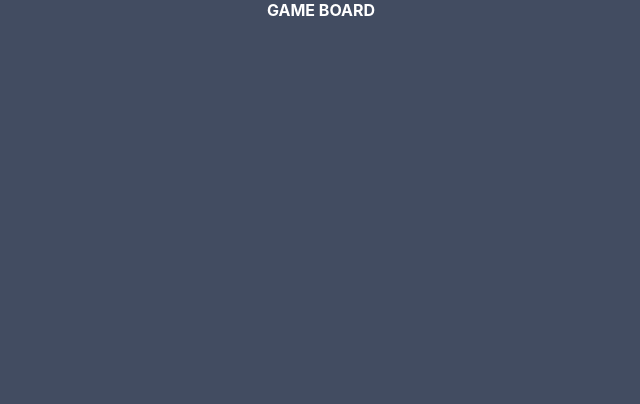
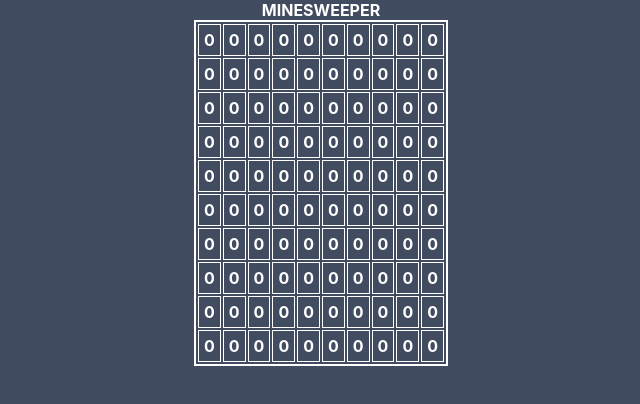
Before and after one commit to jhlescano/dev-exercise-minesweeper, a React (Create React App) app: page / in a window 1280 px wide. Shown: the top 404 px of the page, without its empty margins (319-959 px from the left). Built offline with nearby package versions, Linux system fonts and the light colour scheme.

Commit message:
WIP: basic Board and Cell components logic

```diff
--- /dev/null
+++ b/src/components/GameBoard/components/Board/components/Cell/index.tsx
@@ -0,0 +1,38 @@
+import React from 'react';
+import { ButtonBase } from '@material-ui/core';
+import './styles.css';
+
+export enum CellState {
+  PRISTINE = 'PRISTINE',
+  TOUCHED = 'TOUCHED',
+  FLAG = 'FLAG',
+  UNSURE = 'UNSURE'
+}
+
+export enum CellType {
+  BOMB = 'BOMB',
+  HINT = 'HINT'
+}
+
+export type Cell = {
+  x: number,
+  y: number,
+  state: CellState,
+  type: CellType,
+  hintCount: number
+}
+
+type Props = {
+  cell: Cell,
+  key?: string,
+  onClick: () => void
+}
+
+export default class CellComponent extends React.Component<Props> {
+  public render() {
+    const { cell, onClick } = this.props;
+    return <td className={`cell ${cell.type} ${cell.state}`} onClick={() => onClick()}>
+      { cell.hintCount & cell.hintCount }
+    </td>;
+  }
+}
--- /dev/null
+++ b/src/components/GameBoard/components/Board/components/Cell/styles.css
@@ -0,0 +1,5 @@
+.cell {
+  border: solid 1px white;
+  cursor: pointer;
+  user-select: none;
+}
--- /dev/null
+++ b/src/components/GameBoard/components/Board/index.tsx
@@ -0,0 +1,41 @@
+import React from 'react';
+import { GameSession } from '../../';
+import CellComponent from './components/Cell';
+
+import './styles.css';
+
+type BoardProps = {
+  onCellClick: (x:number, y: number) => void
+}
+
+class BoardComponent extends React.Component<BoardProps> {
+
+  public render() {
+    const { onCellClick } = this.props;
+
+    return <GameSession>
+      {({ cells }) => {
+        let table = [];
+
+        // Outer loop to create parent
+        for (let i = 0; i < 10; i++) {
+          let children = []
+          //Inner loop to create children
+          for (let j = 0; j < 10; j++) {
+            children.push(<CellComponent key={''+i+j} cell={cells[''+i+j]} onClick={() => { onCellClick(i,j); }}/>);
+          }
+          //Create the parent and add the children
+          table.push(<tr key={''+i}>{children}</tr>)
+        }
+
+        return <table className='board'>
+          <tbody>
+            {table}
+          </tbody>
+        </table>;
+      }}
+    </GameSession>
+  }
+}
+
+export const Board = BoardComponent;
--- /dev/null
+++ b/src/components/GameBoard/components/Board/styles.css
@@ -0,0 +1,8 @@
+.board {
+  border: solid 2px white;
+}
+
+.board td {
+  padding: 5px;
+  border: solid 1px white;
+}
--- a/src/components/GameBoard/components/Cell/index.tsx
+++ /dev/null
@@ -1,19 +0,0 @@
-export enum CellState {
-  PRISTINE = 'PRISTINE',
-  TOUCHED = 'TOUCHED',
-  FLAG = 'FLAG',
-  UNSURE = 'UNSURE'
-}
-
-export enum CellType {
-  BOMB = 'BOMB',
-  HINT = 'HINT'
-}
-
-export type Cell = {
-  x: number,
-  y: number,
-  state: CellState,
-  type: CellType,
-  hintCount: number
-}
--- a/src/components/GameBoard/index.tsx
+++ b/src/components/GameBoard/index.tsx
@@ -1,5 +1,6 @@
 import React from 'react';
-import { Cell, CellState, CellType } from './components/Cell';
+import { Cell, CellState, CellType } from './components/Board/components/Cell';
+import { Board } from './components/Board';
 import './styles.css';
 
 enum GameStatus {
@@ -22,6 +23,8 @@
   gameStatus: GameStatus.PLAYING
 });
 
+export const GameSession = GameSessionContext.Consumer;
+
 class GameBoardComponent extends React.Component<{}, GameState> {
   constructor(props: {}) {
     super(props);
@@ -30,10 +33,12 @@
 
   public render() {
     return <GameSessionContext.Provider value={this.state}>
-      <div>GAME BOARD</div>
+      <div>MINESWEEPER</div>
+      <Board onCellClick={(x, y) => { console.log('click on cell '+ x + y) }} />
     </GameSessionContext.Provider>;
   }
 
+  // Private Methods
   private initGameState(): GameState {
     const cells = this.getCells();
 
```
